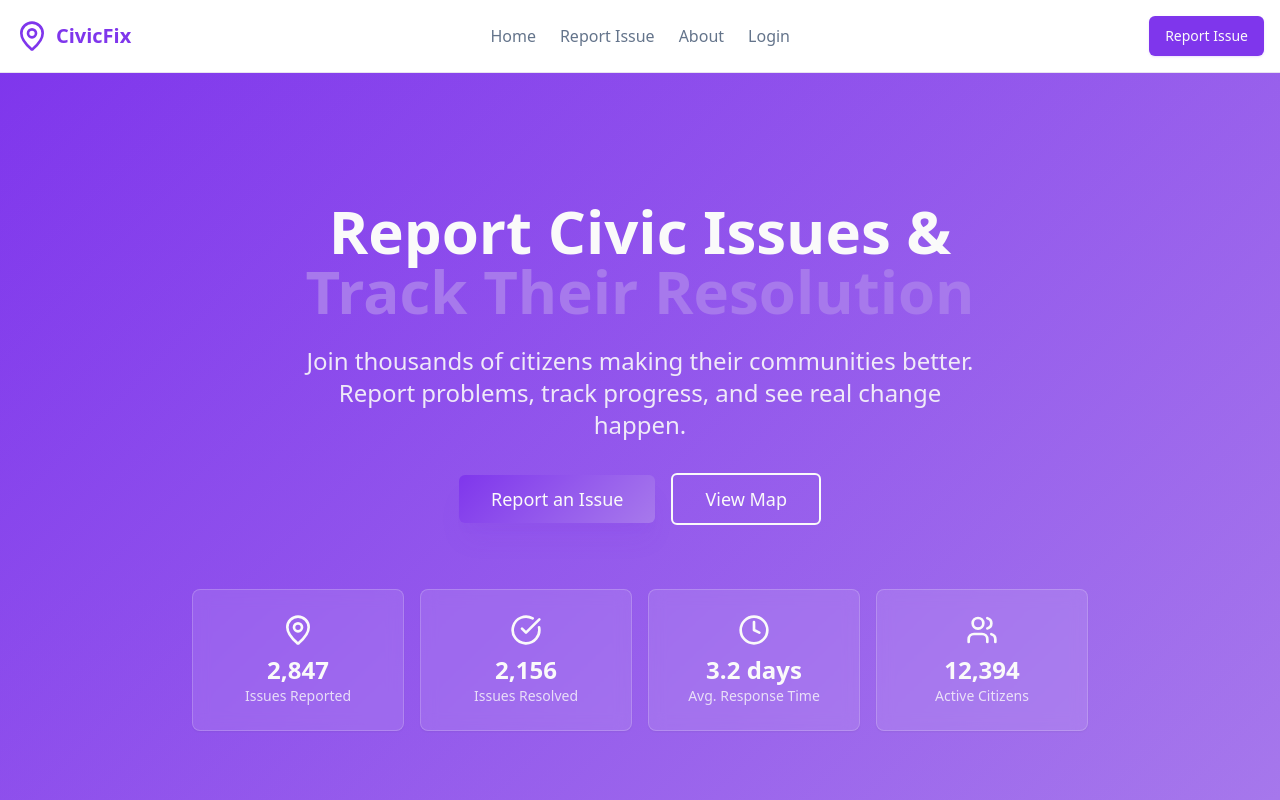
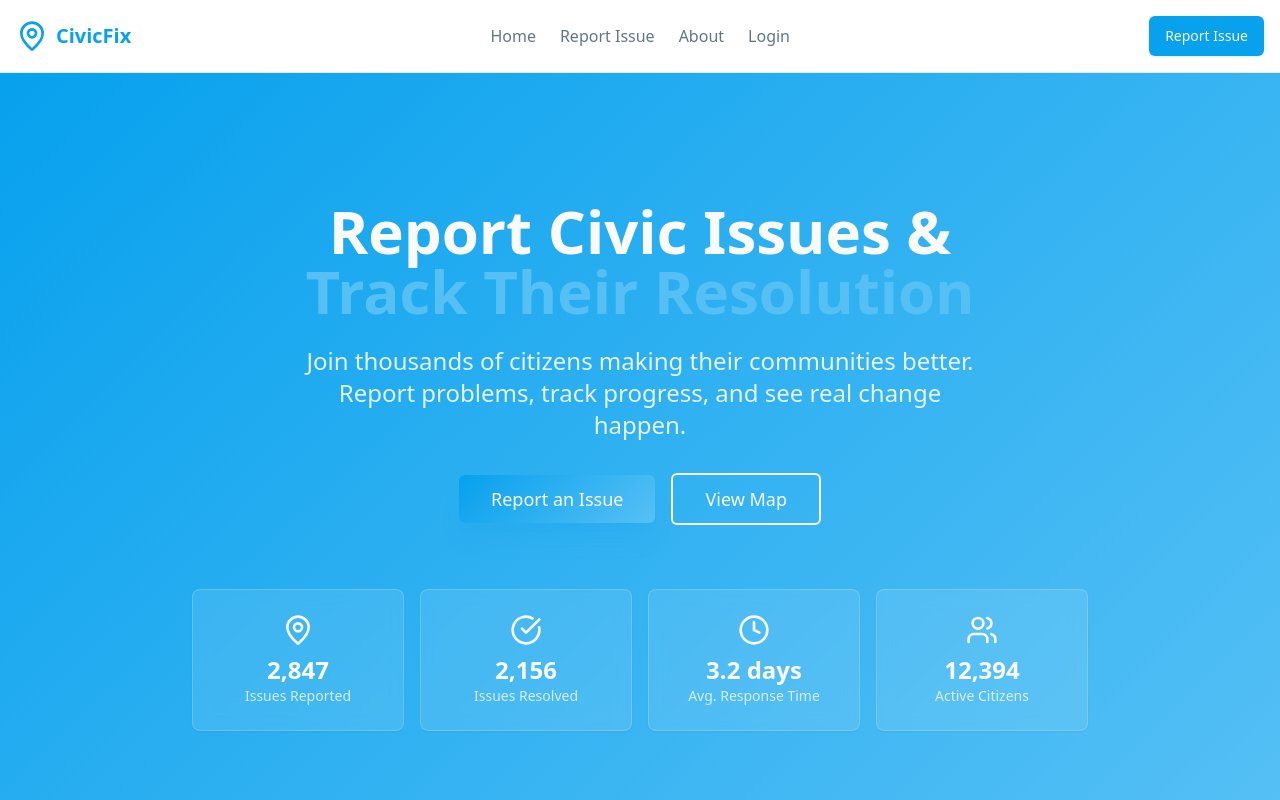
Before and after one commit to Shruti2020-jana/issue-spotlight-fix, a React (Vite) app: page / in a window 1280 px wide. Shown: the top 800 px of the page. Built offline with nearby package versions, Linux system fonts and the light colour scheme; the HTML template or start-up script is replaced by a standard one.

Commit message:
Refactor: Change color scheme

```diff
--- a/src/index.css
+++ b/src/index.css
@@ -17,29 +17,29 @@ All colors MUST be HSL.
     --popover: 0 0% 100%;
     --popover-foreground: 222.2 84% 4.9%;
 
-    --primary: 264 83% 57%;
+    --primary: 200 94% 48%;
     --primary-foreground: 0 0% 98%;
 
-    --secondary: 264 32% 91%;
+    --secondary: 200 32% 91%;
     --secondary-foreground: 222.2 47.4% 11.2%;
 
     --muted: 210 40% 96.1%;
     --muted-foreground: 215.4 16.3% 46.9%;
 
-    --accent: 264 32% 91%;
+    --accent: 200 32% 91%;
     --accent-foreground: 222.2 47.4% 11.2%;
 
     --destructive: 0 84.2% 60.2%;
     --destructive-foreground: 210 40% 98%;
 
-    --border: 264.3 31.8% 91.4%;
-    --input: 264.3 31.8% 91.4%;
-    --ring: 264 83% 57%;
+    --border: 200.3 31.8% 91.4%;
+    --input: 200.3 31.8% 91.4%;
+    --ring: 200 94% 48%;
 
-    /* Custom civic theme colors - Modern Purple & Teal */
-    --civic-blue: 264 83% 57%;
-    --civic-blue-light: 264 75% 70%;
-    --civic-blue-dark: 264 90% 45%;
+    /* Custom civic theme colors - Sky Blue */
+    --civic-blue: 200 94% 48%;
+    --civic-blue-light: 200 89% 65%;
+    --civic-blue-dark: 200 94% 35%;
     --civic-gray: 210 11% 65%;
     --civic-gray-light: 210 17% 96%;
     --civic-success: 158 64% 52%;
@@ -84,7 +84,7 @@ All colors MUST be HSL.
     --popover: 222.2 84% 4.9%;
     --popover-foreground: 210 40% 98%;
 
-    --primary: 264 75% 65%;
+    --primary: 200 89% 65%;
     --primary-foreground: 222.2 47.4% 11.2%;
 
     --secondary: 217.2 32.6% 17.5%;
@@ -101,12 +101,12 @@ All colors MUST be HSL.
 
     --border: 217.2 32.6% 17.5%;
     --input: 217.2 32.6% 17.5%;
-    --ring: 264 75% 65%;
+    --ring: 200 89% 65%;
 
-    /* Dark mode civic colors - Modern Purple & Teal */
-    --civic-blue: 264 75% 65%;
-    --civic-blue-light: 264 85% 75%;
-    --civic-blue-dark: 264 85% 50%;
+    /* Dark mode civic colors - Sky Blue */
+    --civic-blue: 200 89% 65%;
+    --civic-blue-light: 200 89% 75%;
+    --civic-blue-dark: 200 89% 50%;
     --civic-gray: 210 11% 65%;
     --civic-gray-light: 217.2 32.6% 17.5%;
     --civic-success: 158 64% 57%;
```
